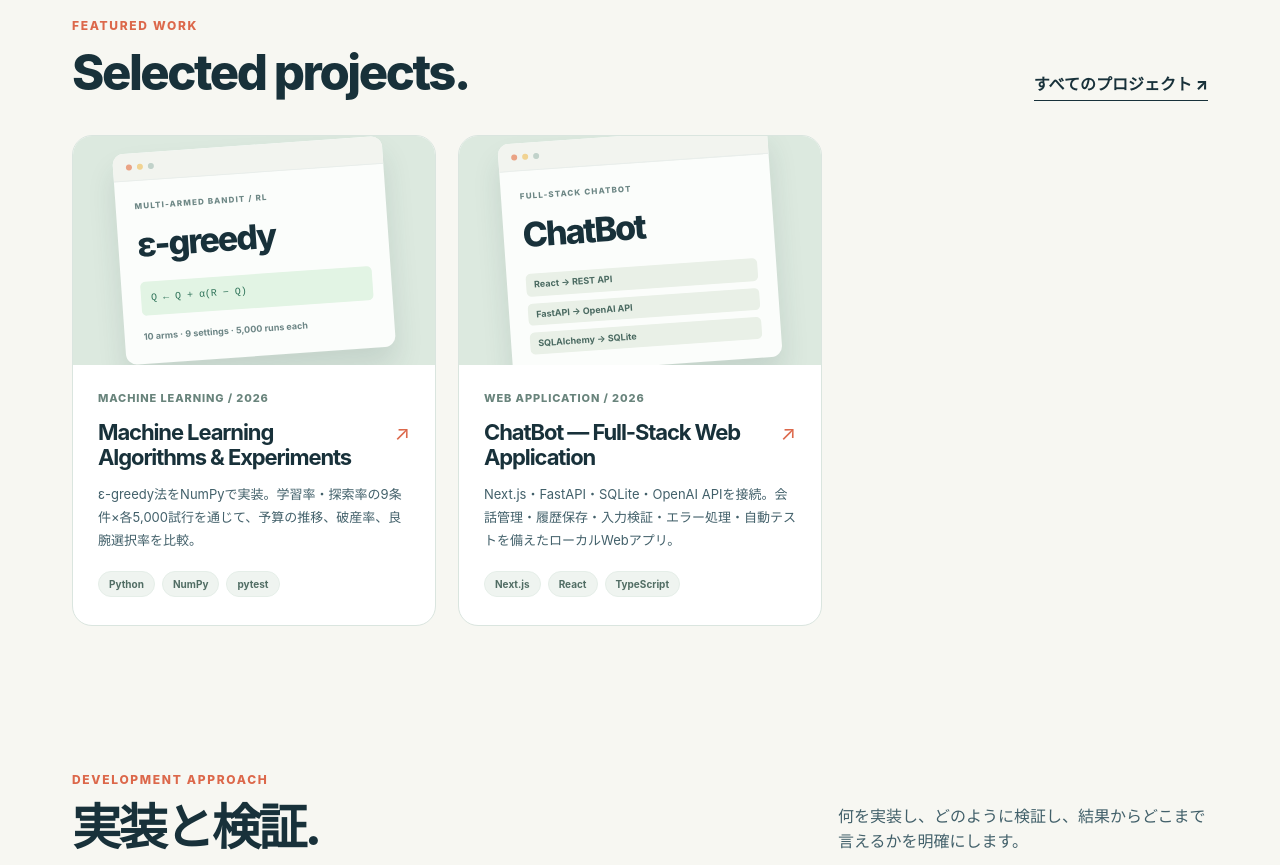
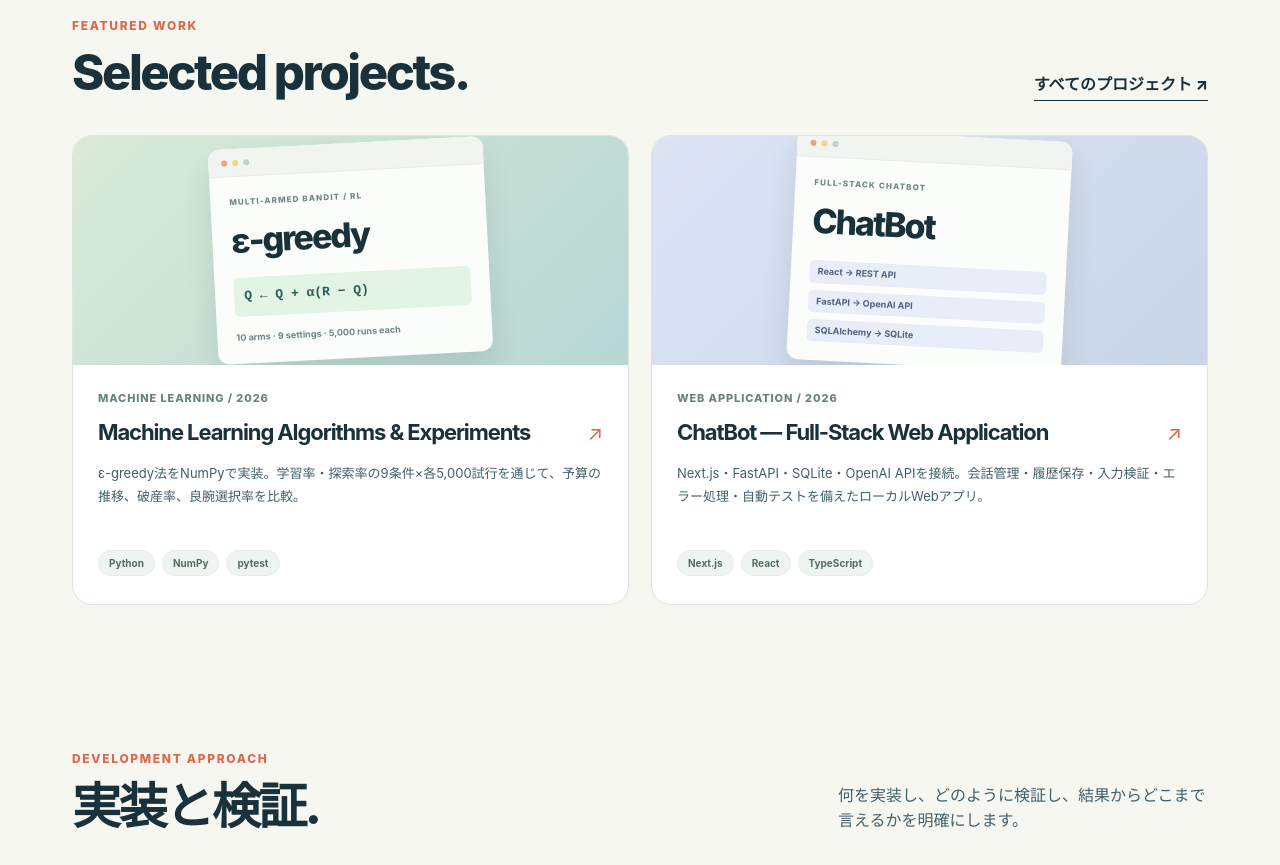
Before and after one commit to Wooden243/Resume-Website, a website with bundled scripts: page index.html in a window 1280 px wide. Shown: the part 1060-1925 px from the top of the page. Built offline with nearby package versions, Linux system fonts and the light colour scheme.

Commit message:
style: responsive two-project grid and bespoke project visuals

```diff
--- a/assets/css/styles.css
+++ b/assets/css/styles.css
@@ -275,3 +275,15 @@ p { color: var(--ink-soft); }
 .guide-main pre {background:var(--deep);color:#e5f8ed;padding:20px;border-radius:12px;overflow-x:auto;font-size:12px;line-height:1.7;}
 .guide-main pre code {background:transparent;padding:0;}
 @media(max-width:720px){.guide-grid{grid-template-columns:1fr;gap:20px}.guide-aside{position:static;}}
+
+/* Visual language for verified ML and software engineering projects. */
+.art-bandit { background: linear-gradient(135deg, #d9ebd8, #b7d6d4); }
+.art-chatbot { background: linear-gradient(135deg, #dce4f4, #c9d6e7); }
+.art-bandit .art-window { transform: rotate(-3deg); }
+.art-chatbot .art-window { transform: rotate(3deg); }
+.art-bandit .art-code { font-size: 13px; font-weight: 800; color: #275f55; }
+.art-chatbot .art-list span { background: #e9edf8; color: #4a6285; }
+.project-grid, .project-listing .project-grid {
+  grid-template-columns: repeat(auto-fit, minmax(min(100%, 280px), 1fr));
+}
+.art-generic .art-main-number { font-size: 20px; line-height: 1.25; overflow-wrap: anywhere; }
```
